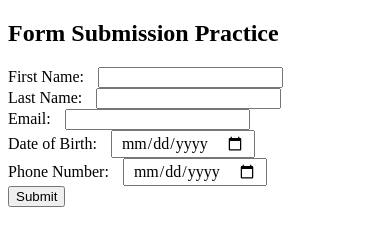
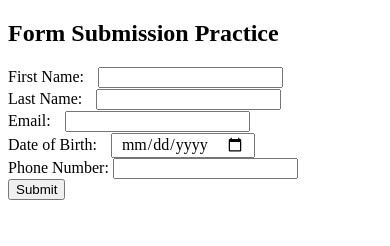
Before and after one commit to tcd446/Styling-with-Taylor, a plain HTML site: page Forms/forms.html in a window 390 px wide. Drawn offline with Linux system fonts and the light colour scheme.

Commit message:
phone updates

```diff
--- a/Forms/forms.css
+++ b/Forms/forms.css
@@ -10,7 +10,7 @@ input[type="date"] {
     font-family: inherit;
     font-size: inherit;
     margin-left: 10px;
-    height: 0.5em;
+    height: 5px;
     /* Adjust the height to match other input fields */
 }
 
@@ -25,6 +25,7 @@ select,
 textarea {
     flex-grow: 1;
     margin-left: 10px;
+    margin-bottom: 1px;
 
 }
 
--- a/Forms/forms.html
+++ b/Forms/forms.html
@@ -38,7 +38,7 @@
             <input type="date" id="dob" name="dob" required><br>
 
             <label for="dob">Phone Number:</label>
-            <input type="date" id="phone" name="dob" optional><br>
+            <input type="number" id="phone" name="dob" optional><br>
 
             <button type="submit">Submit</button>
         </form>
```
